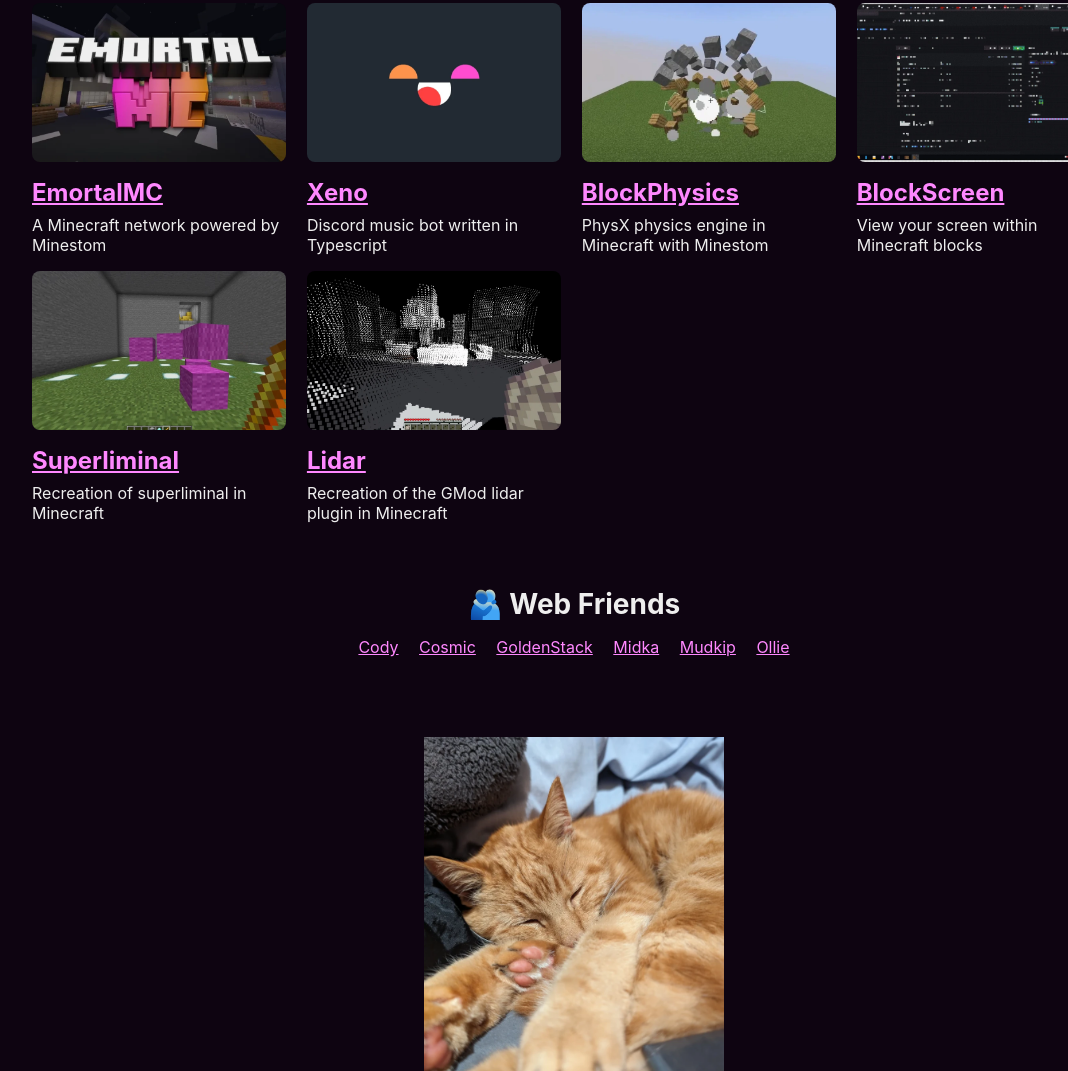
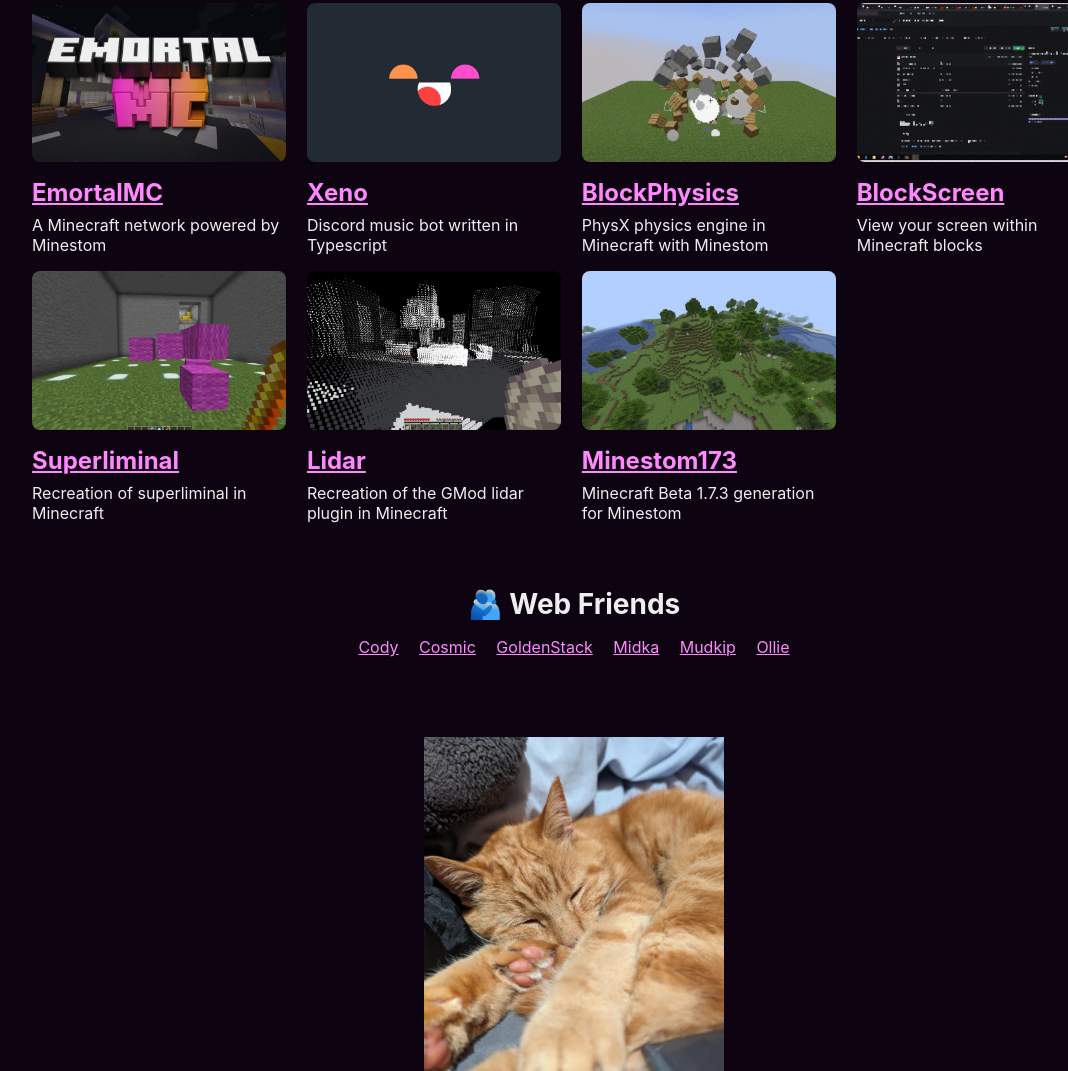
Before and after one commit to emortaldev/emortaldev.github.io, a plain HTML site: page index.html in a window 1280 px wide. Shown: the part 888-1959 px from the top of the page, without its empty margins (66-1134 px from the left). Drawn offline with Linux system fonts and the light colour scheme.

Commit message:
add minestom173 project

```diff
--- a/index.html
+++ b/index.html
@@ -103,6 +103,11 @@
             <h2><a target="_blank" rel="noreferrer" href="https://github.com/emortaldev/minestom-lidar">Lidar</a></h2>
             <p>Recreation of the GMod lidar plugin in Minecraft</p>
         </div>
+        <div class="grid-menu-item">
+            <img src="assets/projects/minestom173.webp" alt="lidar banner">
+            <h2><a target="_blank" rel="noreferrer" href="https://github.com/emortaldev/Minestom173">Minestom173</a></h2>
+            <p>Minecraft Beta 1.7.3 generation for Minestom</p>
+        </div>
     </div>
 
     <h2 style="margin-top: 2em" class="center">🫂 Web Friends</h2>
```
Also changed, not shown: assets/projects/minestom173.webp (added).
